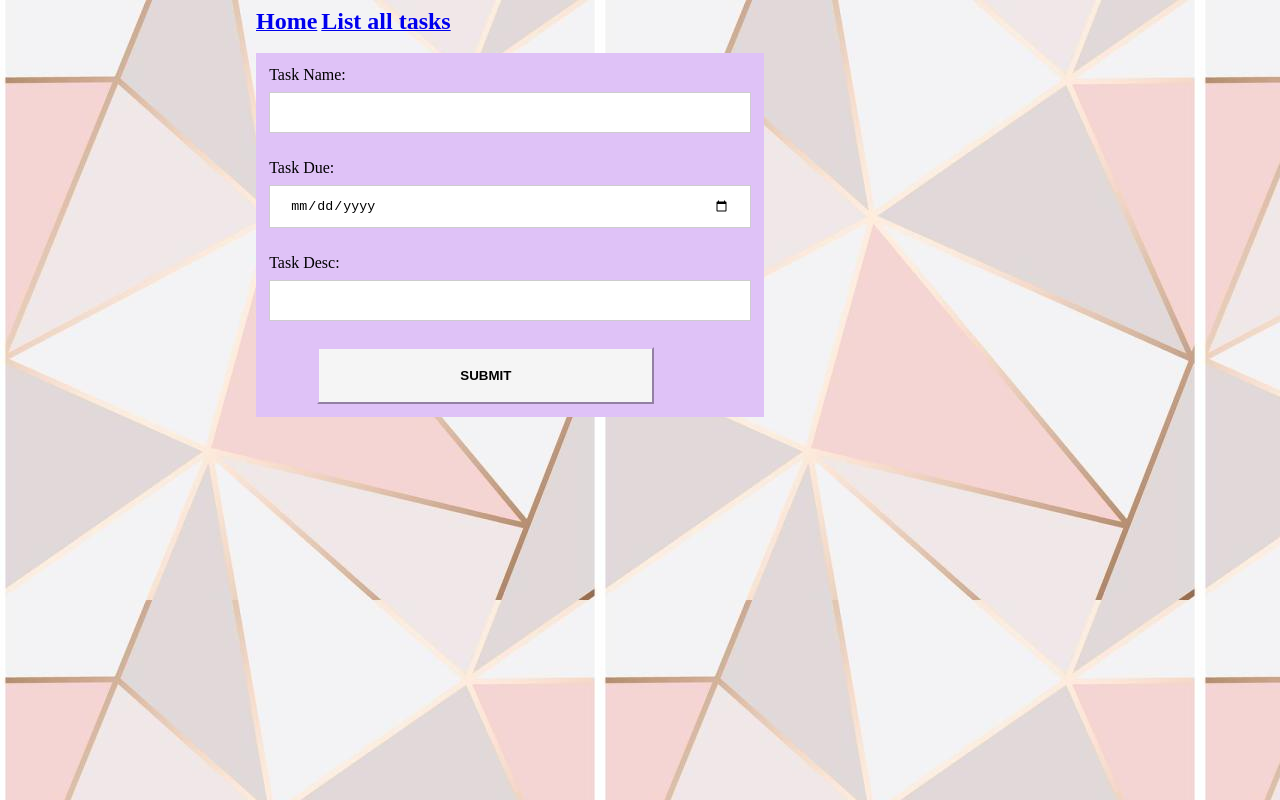
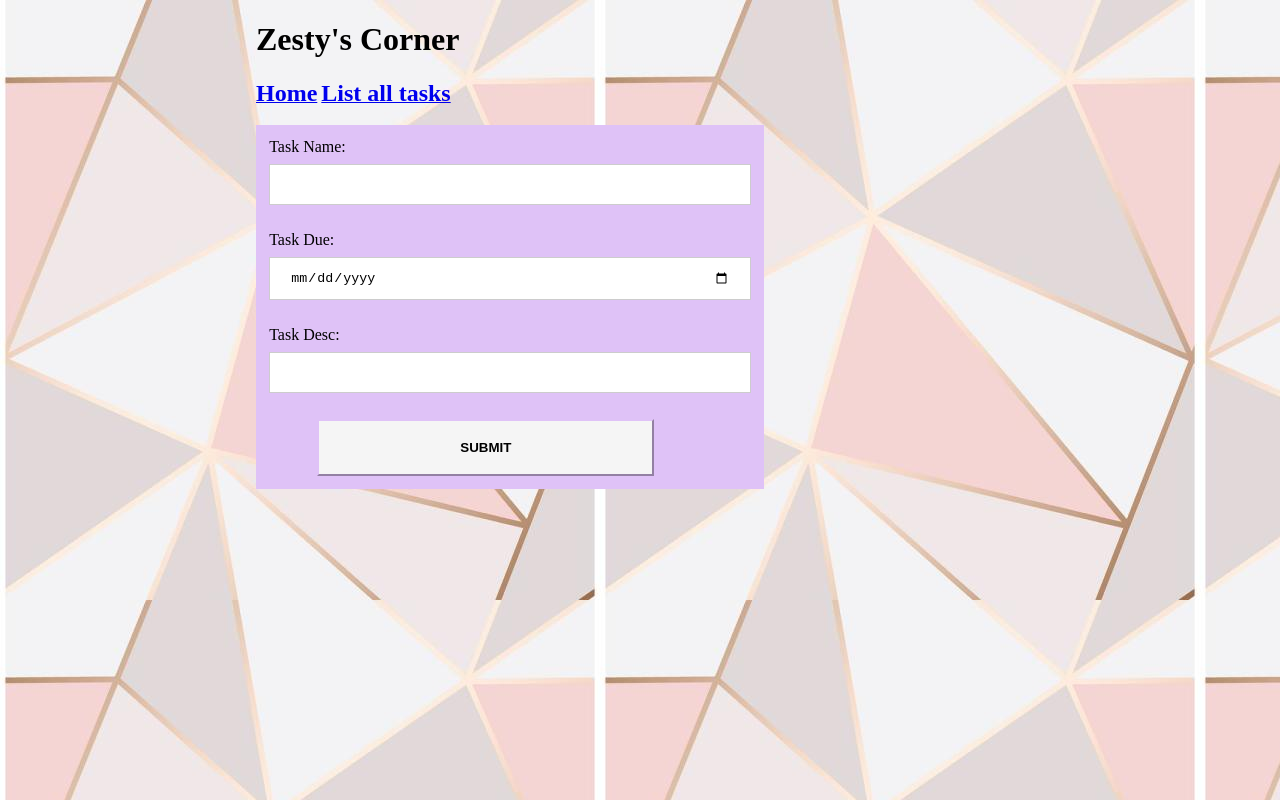
Before and after one commit to zestie/lab4, a website: page views/newTask.html in a window 1280 px wide. Drawn offline with Linux system fonts and the light colour scheme; files that its build step writes are made by us from their sources; files whose address does not match are found by name.

Commit message:
Update newTask.html

```diff
--- a/views/newTask.html
+++ b/views/newTask.html
@@ -4,6 +4,7 @@
         <meta charset="UTF-8">
         <title>Index Page</title>
         <link rel="stylesheet" href="styles.css">
+        <h1>Zesty's Corner</h1>
     </head>
 
     <body>
```
